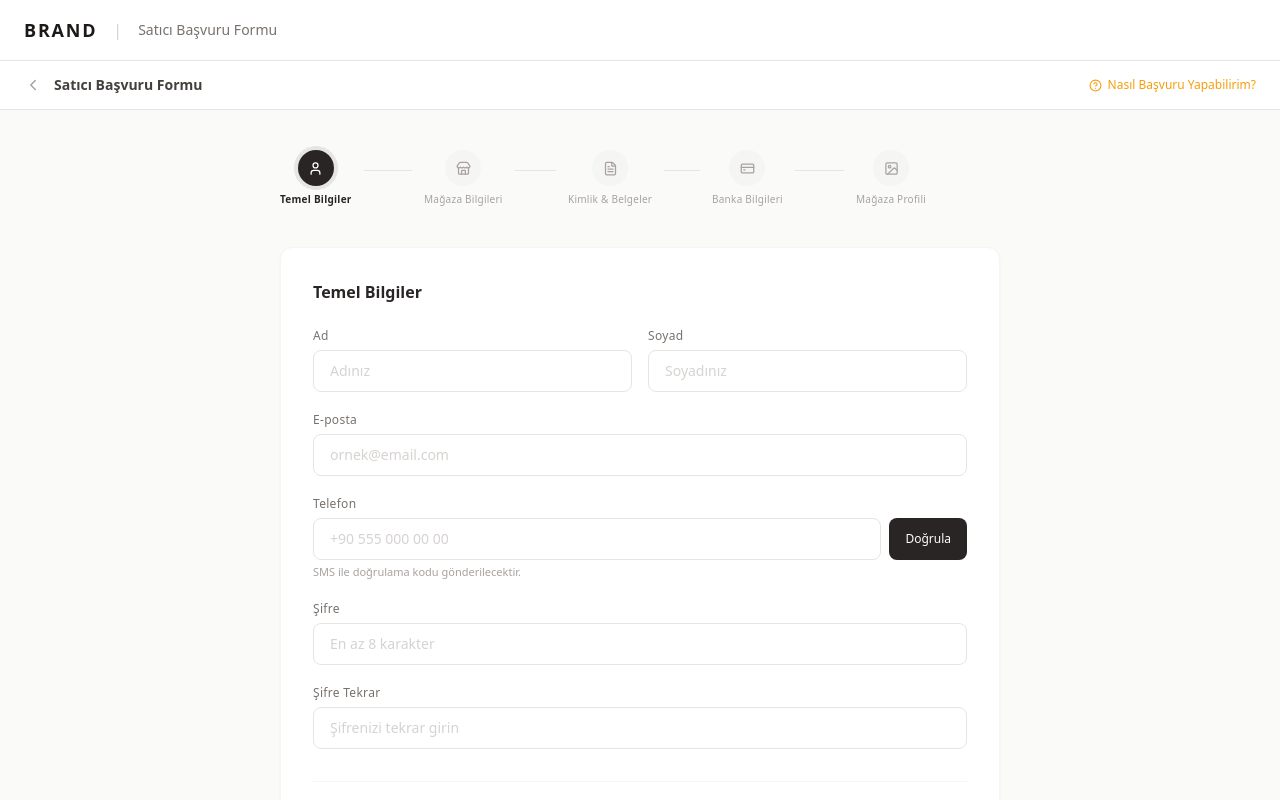
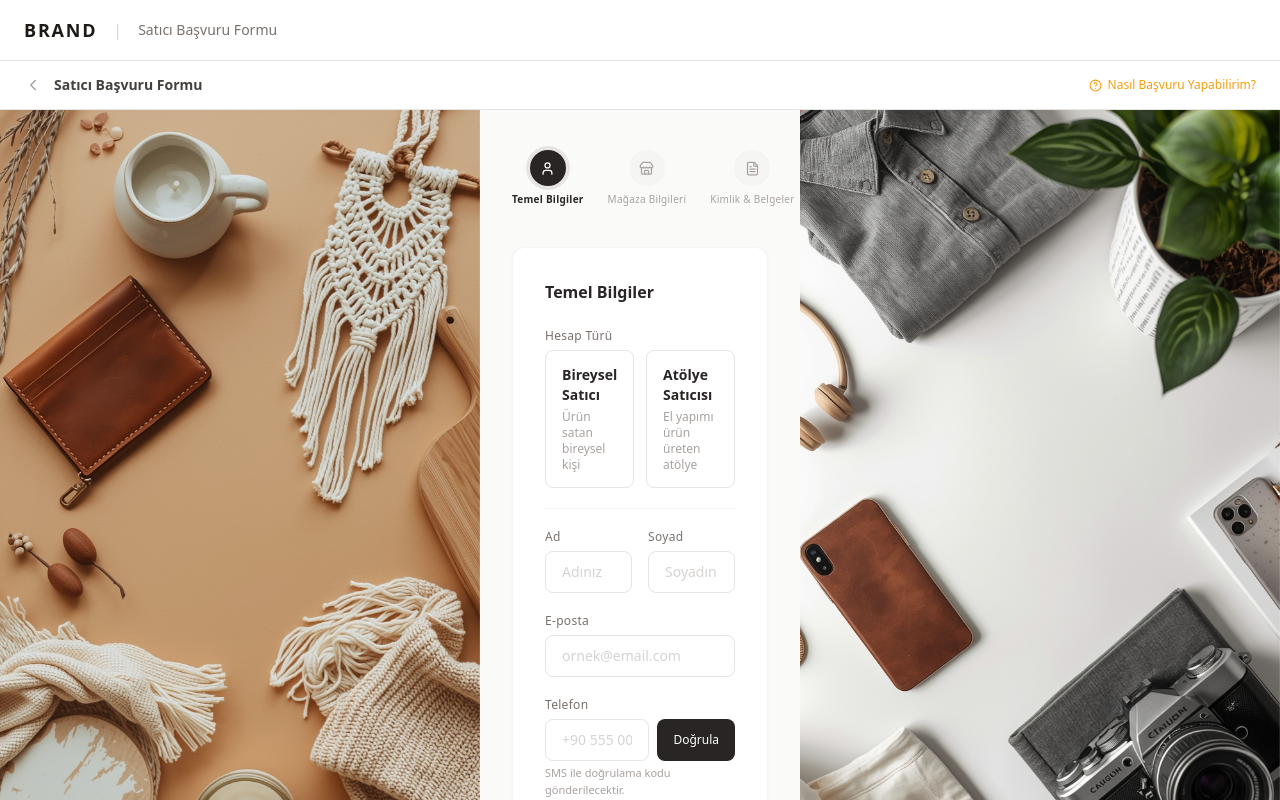
Before and after one commit to vasakz/ecommerce-app, a React (Vite) app: page /satici-kayit in a window 1280 px wide. Shown: the top 800 px of the page. Built offline with nearby package versions, Linux system fonts and the light colour scheme.

Commit message:
satıcı kayıt formu yan görseller ve hesap türü seçimi eklendi

```diff
--- a/src/pages/Auth/Register/Register.jsx
+++ b/src/pages/Auth/Register/Register.jsx
@@ -44,13 +44,13 @@ function Register() {
             </label>
           </div>
 
-          <button className="w-full bg-stone-900 text-white py-3 text-sm font-semibold tracking-widest hover:bg-amber-500 transition rounded-full mb-3">
+          <button className="w-full bg-stone-900  dark:border dark:border-stone-400 text-white py-3 text-sm font-semibold tracking-widest hover:bg-amber-500 transition rounded-full mb-3">
             KAYIT OL
           </button>
 
           <button
             onClick={() => navigate('/satici-kayit')}
-            className="w-full border border-stone-300 text-stone-700 py-3 text-sm font-semibold tracking-widest hover:border-amber-500 hover:text-stone-900 transition rounded-full"
+            className="w-full border border-stone-400 dark:border-stone-600 dark:text-white text-stone-700 py-3 text-sm font-semibold tracking-widest hover:bg-amber-500 hover:border-amber-500 hover:text-white transition rounded-full"
           >
             SATICI HESABI OLUŞTUR
           </button>
--- a/src/pages/Satici/SaticiKayit.jsx
+++ b/src/pages/Satici/SaticiKayit.jsx
@@ -4,6 +4,9 @@ import {
     ChevronLeft, ChevronRight, User, Store,
     FileText, CreditCard, Image, Check, HelpCircle
 } from 'lucide-react'
+
+import registerForm1 from '../../assets/registerform1.jpg'
+import registerForm2 from '../../assets/registerform2.jpg'
 
 // ─── Adımlar ──────────────────────────────────────────────
 const adimlar = [
@@ -17,11 +20,35 @@ const adimlar = [
 const inputClass = "w-full border border-stone-200 rounded-lg px-4 py-2.5 text-sm text-stone-800 outline-none focus:border-stone-500 focus:ring-1 focus:ring-stone-200 transition bg-white placeholder:text-stone-300"
 const labelClass = "block text-xs font-medium text-stone-500 mb-1.5 tracking-wide"
 
-// ─── Adım Bileşenleri ─────────────────────────────────────
+function AdimTemelBilgiler() {
+    const [hesapTuru, setHesapTuru] = useState('')
 
-function AdimTemelBilgiler() {
     return (
         <div className="space-y-5">
+            <div>
+                <label className={labelClass}>Hesap Türü</label>
+                <div className="grid grid-cols-2 gap-3">
+                    {[
+                        { deger: 'satici', baslik: 'Bireysel Satıcı', aciklama: 'Ürün satan bireysel kişi' },
+                        { deger: 'atolye', baslik: 'Atölye Satıcısı', aciklama: 'El yapımı ürün üreten atölye' },
+                    ].map(t => (
+                        <button
+                            key={t.deger}
+                            type="button"
+                            onClick={() => setHesapTuru(t.deger)}
+                            className={`flex flex-col items-start gap-1 border rounded-lg px-4 py-3.5 cursor-pointer transition text-left ${
+                                hesapTuru === t.deger
+                                    ? 'border-stone-800 bg-stone-50'
+                                    : 'border-stone-200 hover:border-stone-400'
+                            }`}
+                        >
+                            <span className="text-sm font-semibold text-stone-800">{t.baslik}</span>
+                            <span className="text-xs text-stone-400">{t.aciklama}</span>
+                        </button>
+                    ))}
+                </div>
+            </div>
+            <div className="border-t border-stone-100" />
             <div className="grid grid-cols-2 gap-4">
                 <div>
                     <label className={labelClass}>Ad</label>
@@ -65,13 +92,11 @@ function AdimMagazaBilgileri() {
         'Seramik & Cam', 'Diğer'
     ]
     const [seciliKategoriler, setSeciliKategoriler] = useState([])
-
     const toggleKategori = (k) => {
         setSeciliKategoriler(prev =>
             prev.includes(k) ? prev.filter(x => x !== k) : [...prev, k]
         )
     }
-
     return (
         <div className="space-y-5">
             <div>
@@ -97,16 +122,12 @@ function AdimMagazaBilgileri() {
                 <label className={labelClass}>Ürün Kategorisi <span className="text-stone-400">(Çoklu seçim)</span></label>
                 <div className="flex flex-wrap gap-2 mt-1">
                     {kategoriler.map(k => (
-                        <button
-                            key={k}
-                            type="button"
-                            onClick={() => toggleKategori(k)}
+                        <button key={k} type="button" onClick={() => toggleKategori(k)}
                             className={`px-3 py-1.5 rounded-full text-xs font-medium border transition ${
                                 seciliKategoriler.includes(k)
                                     ? 'bg-stone-800 text-white border-stone-800'
                                     : 'border-stone-200 text-stone-600 hover:border-stone-400'
-                            }`}
-                        >
+                            }`}>
                             {k}
                         </button>
                     ))}
@@ -122,30 +143,16 @@ function AdimKimlikBelgeler() {
             <div className="bg-amber-50 border border-amber-200 rounded-lg px-4 py-3">
                 <p className="text-xs text-amber-700 font-medium">Belgeleriniz güvenli şekilde şifrelenerek saklanmaktadır.</p>
             </div>
-            <div>
-                <label className={labelClass}>Kimlik Belgesi — Ön Yüz</label>
+            {['Kimlik Belgesi — Ön Yüz', 'Kimlik Belgesi — Arka Yüz', 'İşletme Belgesi'].map((label, i) => (
+                <div key={i}>
+                    <label className={labelClass}>{label} {i === 2 && <span className="text-stone-400">(Şirketler için)</span>}</label>
                     <div className="border-2 border-dashed border-stone-200 rounded-lg p-6 text-center hover:border-stone-400 transition cursor-pointer">
                         <FileText size={24} className="text-stone-300 mx-auto mb-2" />
                         <p className="text-sm text-stone-500">Dosya seçin veya sürükleyin</p>
                         <p className="text-xs text-stone-400 mt-1">PNG, JPG veya PDF — Maks. 5MB</p>
                     </div>
                 </div>
-            <div>
-                <label className={labelClass}>Kimlik Belgesi — Arka Yüz</label>
-                <div className="border-2 border-dashed border-stone-200 rounded-lg p-6 text-center hover:border-stone-400 transition cursor-pointer">
-                    <FileText size={24} className="text-stone-300 mx-auto mb-2" />
-                    <p className="text-sm text-stone-500">Dosya seçin veya sürükleyin</p>
-                    <p className="text-xs text-stone-400 mt-1">PNG, JPG veya PDF — Maks. 5MB</p>
-                </div>
-            </div>
-            <div>
-                <label className={labelClass}>İşletme Belgesi <span className="text-stone-400">(Şirketler için)</span></label>
-                <div className="border-2 border-dashed border-stone-200 rounded-lg p-6 text-center hover:border-stone-400 transition cursor-pointer">
-                    <FileText size={24} className="text-stone-300 mx-auto mb-2" />
-                    <p className="text-sm text-stone-500">Dosya seçin veya sürükleyin</p>
-                    <p className="text-xs text-stone-400 mt-1">PNG, JPG veya PDF — Maks. 5MB</p>
-                </div>
-            </div>
+            ))}
         </div>
     )
 }
@@ -160,15 +167,9 @@ function AdimBankaBilgileri() {
                 <label className={labelClass}>Banka Adı</label>
                 <select className={inputClass}>
                     <option value="">Banka seçin</option>
-                    <option>Ziraat Bankası</option>
-                    <option>İş Bankası</option>
-                    <option>Garanti BBVA</option>
-                    <option>Yapı Kredi</option>
-                    <option>Akbank</option>
-                    <option>Halkbank</option>
-                    <option>Vakıfbank</option>
-                    <option>QNB Finansbank</option>
-                    <option>Diğer</option>
+                    {['Ziraat Bankası','İş Bankası','Garanti BBVA','Yapı Kredi','Akbank','Halkbank','Vakıfbank','QNB Finansbank','Diğer'].map(b => (
+                        <option key={b}>{b}</option>
+                    ))}
                 </select>
             </div>
             <div>
@@ -187,22 +188,16 @@ function AdimMagazaProfili() {
     return (
         <div className="space-y-6">
             <div className="grid grid-cols-2 gap-4">
-                <div>
-                    <label className={labelClass}>Mağaza Logosu</label>
+                {[['Mağaza Logosu','Logo yükle','PNG, JPG — Maks. 2MB'],['Kapak Fotoğrafı','Kapak yükle','PNG, JPG — Maks. 5MB']].map(([label, text, hint]) => (
+                    <div key={label}>
+                        <label className={labelClass}>{label}</label>
                         <div className="border-2 border-dashed border-stone-200 rounded-lg p-6 text-center hover:border-stone-400 transition cursor-pointer aspect-square flex flex-col items-center justify-center">
                             <Image size={24} className="text-stone-300 mb-2" />
-                        <p className="text-xs text-stone-500">Logo yükle</p>
-                        <p className="text-[11px] text-stone-400 mt-1">PNG, JPG — Maks. 2MB</p>
+                            <p className="text-xs text-stone-500">{text}</p>
+                            <p className="text-[11px] text-stone-400 mt-1">{hint}</p>
                         </div>
                     </div>
-                <div>
-                    <label className={labelClass}>Kapak Fotoğrafı</label>
-                    <div className="border-2 border-dashed border-stone-200 rounded-lg p-6 text-center hover:border-stone-400 transition cursor-pointer aspect-square flex flex-col items-center justify-center">
-                        <Image size={24} className="text-stone-300 mb-2" />
-                        <p className="text-xs text-stone-500">Kapak yükle</p>
-                        <p className="text-[11px] text-stone-400 mt-1">PNG, JPG — Maks. 5MB</p>
-                    </div>
-                </div>
+                ))}
             </div>
             <div>
                 <label className={labelClass}>Mağaza Açıklaması</label>
@@ -230,7 +225,6 @@ function SaticiKayit() {
         if (aktifAdim < adimlar.length) setAktifAdim(prev => prev + 1)
         else navigate('/satici-panel')
     }
-
     const geri = () => {
         if (aktifAdim > 1) setAktifAdim(prev => prev - 1)
     }
@@ -249,16 +243,14 @@ function SaticiKayit() {
     return (
         <div className="min-h-screen bg-stone-50 flex flex-col">
 
-            {/* Üst Navbar — Beyaz */}
+            {/* Navbar */}
             <header className="bg-white border-b border-stone-200">
-                <div className="px-6 py-4 flex items-center justify-between">
-                    <div className="flex items-center gap-4">
+                <div className="px-6 py-4 flex items-center gap-4">
                     <Link to="/kayit-ol" className="text-lg font-bold tracking-widest text-stone-900 hover:text-stone-600 transition">
                         BRAND
                     </Link>
                     <span className="text-stone-300">|</span>
                     <span className="text-sm text-stone-500">Satıcı Başvuru Formu</span>
-                    </div>
                 </div>
             </header>
 
@@ -275,11 +267,23 @@ function SaticiKayit() {
                 </a>
             </div>
 
-            {/* İçerik */}
-            <div className="flex-1 max-w-3xl mx-auto w-full px-6 py-10">
+            {/* 3 kolonlu layout */}
+            <div className="flex-1 flex">
 
+                {/* Sol Görsel */}
+                <div className="hidden xl:block flex-shrink-0 relative w-[480px]">
+                    <img
+                        src={registerForm1}
+                        alt="handmade products"
+                        className="w-full h-full object-cover sticky top-0"
+                        style={{ position: 'sticky', top: 0, height: '100vh' }}
+                    />
+                </div>
+
+                {/* Orta: Form */}
+                <div className="flex-1 px-8 py-10 min-w-0">
                     {/* Adım Göstergesi */}
-                <div className="flex items-center mb-10">
+                    <div className="flex items-center mb-10 max-w-2xl mx-auto">
                         {adimlar.map((adim, idx) => {
                             const AdimIkon = adim.ikon
                             const tamamlandi = aktifAdim > adim.id
@@ -307,13 +311,11 @@ function SaticiKayit() {
                     </div>
 
                     {/* Form Kartı */}
-                <div className="bg-white border border-stone-100 rounded-xl p-8 shadow-sm">
+                    <div className="bg-white border border-stone-100 rounded-xl p-8 shadow-sm max-w-2xl mx-auto">
                         <h2 className="text-base font-semibold text-stone-800 mb-6">
                             {adimlar[aktifAdim - 1].baslik}
                         </h2>
                         {renderAdim()}
-
-                    {/* Navigasyon Butonları */}
                         <div className="flex items-center justify-between mt-8 pt-6 border-t border-stone-100">
                             <button
                                 onClick={geri}
@@ -335,6 +337,18 @@ function SaticiKayit() {
                         Adım {aktifAdim} / {adimlar.length} — Bilgileriniz güvenle saklanmaktadır.
                     </p>
                 </div>
+
+                {/* Sağ Görsel */}
+                <div className="hidden xl:block flex-shrink-0 relative w-[480px]">
+                    <img
+                        src={registerForm2}
+                        alt="lifestyle products"
+                        className="w-full h-full object-cover"
+                        style={{ position: 'sticky', top: 0, height: '100vh' }}
+                    />
+                </div>
+
+            </div>
         </div>
     )
 }
```
Also changed, not shown: src/assets/registerform1.jpg (added), src/assets/registerform2.jpg (added). Lines whose indentation alone changed are shown as unchanged.
